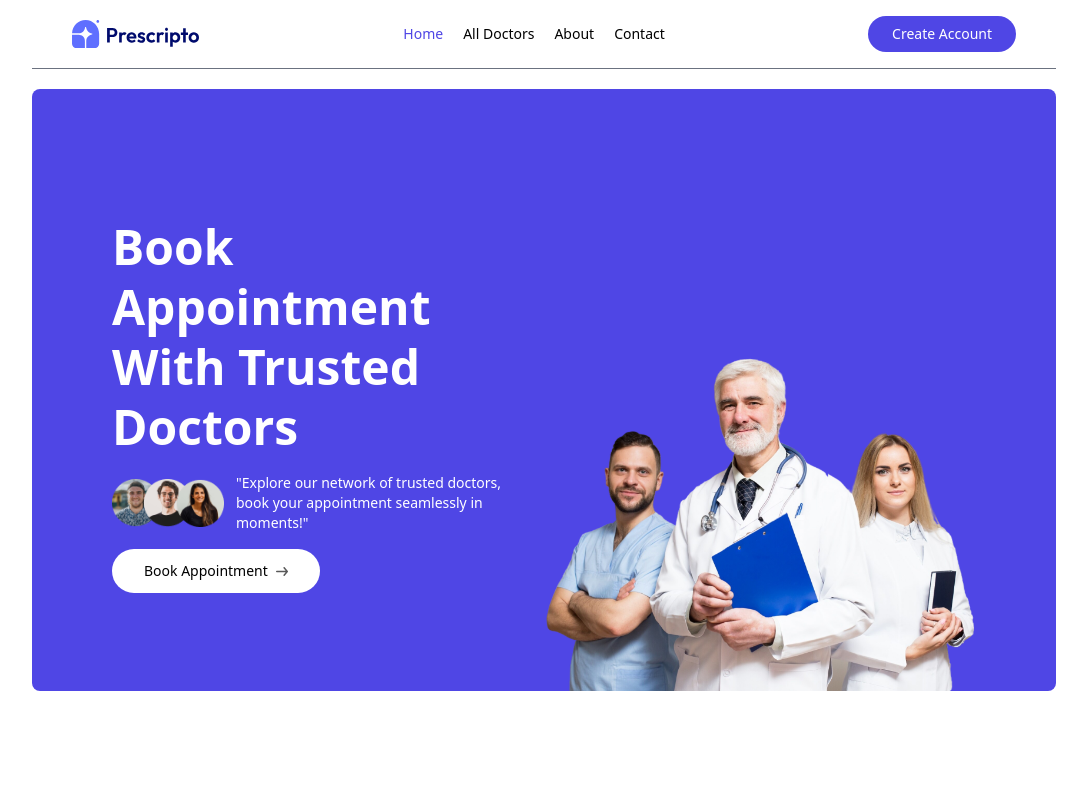
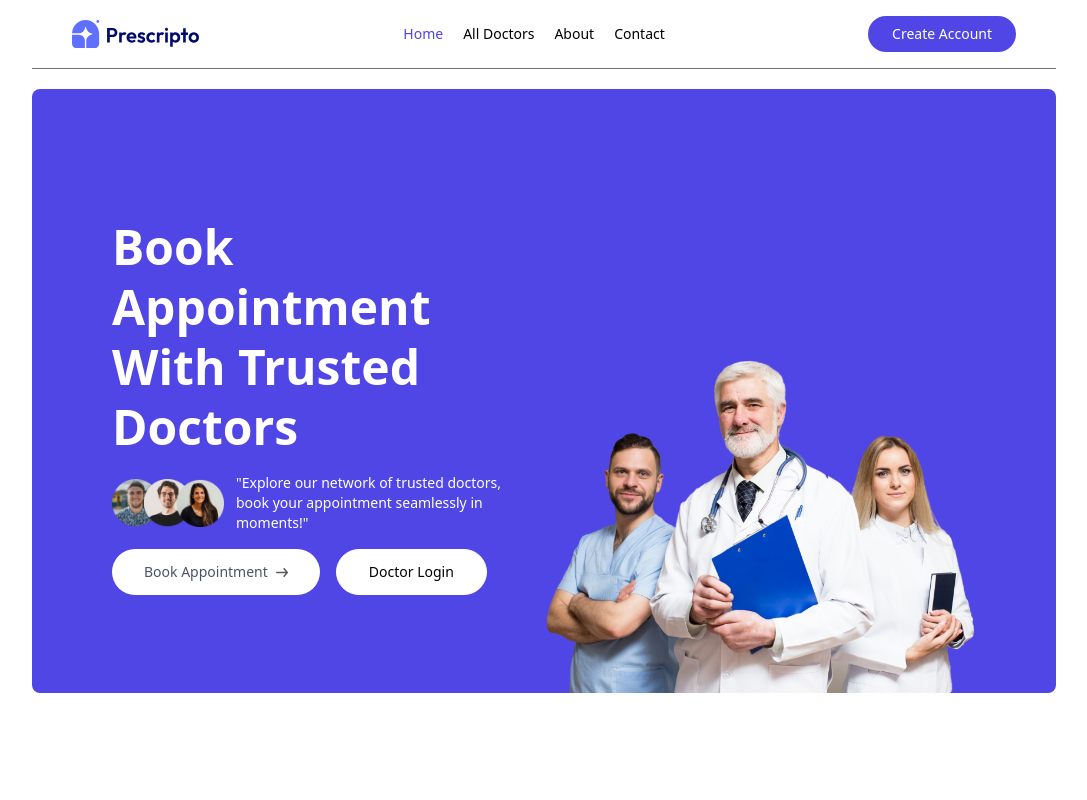
Before and after one commit to Sarat20/docpoint, a React (Vite) app in the folder frontend/: page / in a window 1280 px wide. Shown: the top 800 px of the page, without its empty margins (96-1183 px from the left). Built offline with nearby package versions, Linux system fonts and the light colour scheme; no server answers; a web font is replaced by a local one.

Commit message:
updated header

```diff
--- a/frontend/src/components/Header.jsx
+++ b/frontend/src/components/Header.jsx
@@ -25,14 +25,27 @@ const Header = () => {
           </p>
         </div>
 
-        {/* 👇 Updated button to trigger navigation */}
+        {/* Buttons */}
+        <div className='flex flex-col sm:flex-row gap-4 m-auto md:m-0'>
+          {/* Book Appointment Button */}
           <button
             onClick={handleBookClick}
-          className='flex items-center gap-2 bg-white px-8 py-3 rounded-full text-sm text-grey-500 m-auto md:m-0 hover:scale-105 transition-all duration-300'
+            className='flex items-center gap-2 bg-white px-8 py-3 rounded-full text-sm text-gray-600 transition-all duration-300 hover:scale-105 hover:shadow-md'
           >
             Book Appointment
             <img className='w-3' src={assets.arrow_icon} alt="" />
           </button>
+
+          {/* Doctor Login Button (fixed with hover) */}
+          <a
+            href="/doctor-login"
+            target="_blank"
+            rel="noopener noreferrer"
+            className='inline-flex items-center justify-center border border-white px-8 py-3 rounded-full text-sm text-black bg-white transition-all duration-300 hover:bg-gray-200 hover:shadow-md hover:text-gray-800' // Added hover:text-gray-800
+          >
+            Doctor Login
+          </a>
+        </div>
       </div>
 
       {/* ---------right side--- */}
```
Lines whose indentation alone changed are shown as unchanged.
